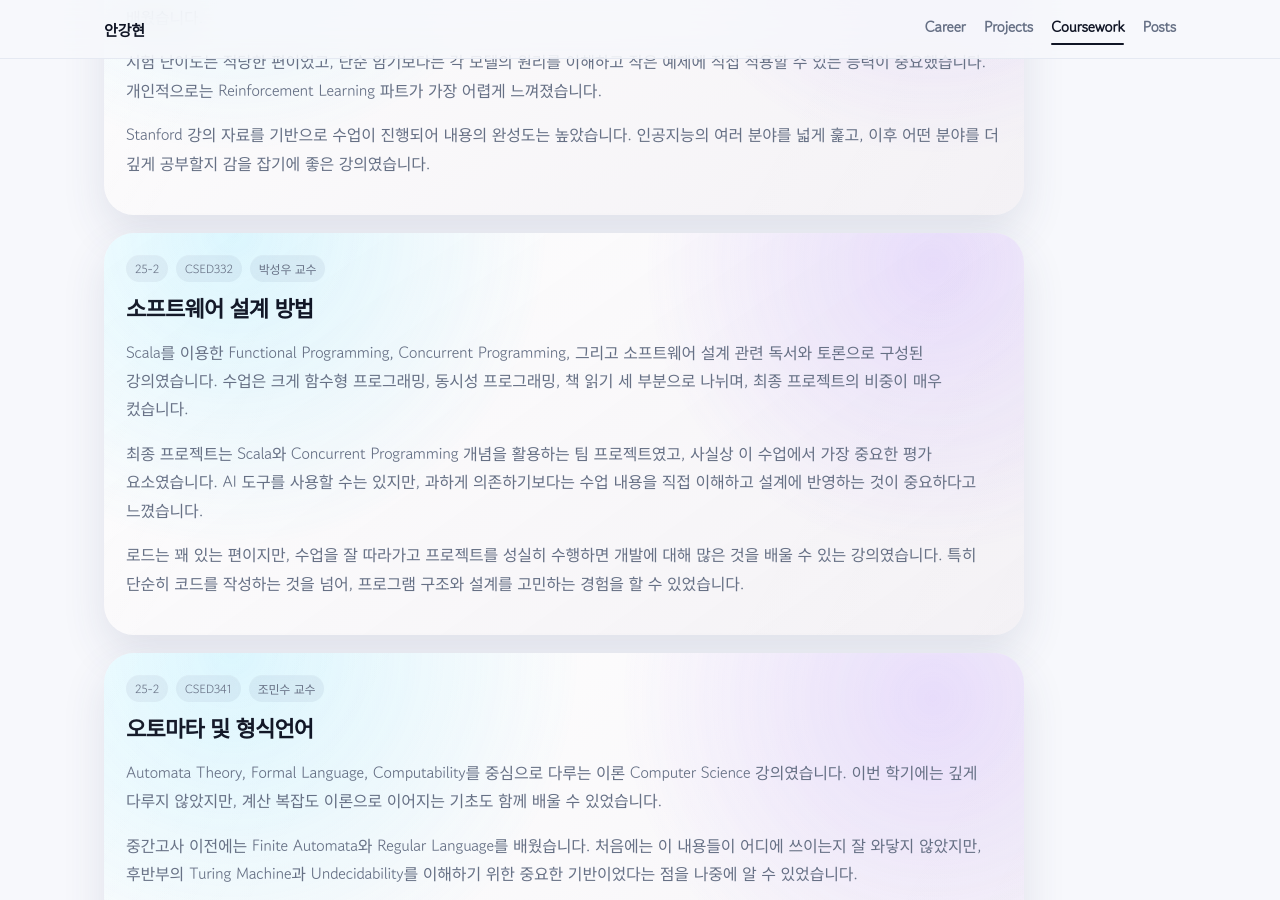
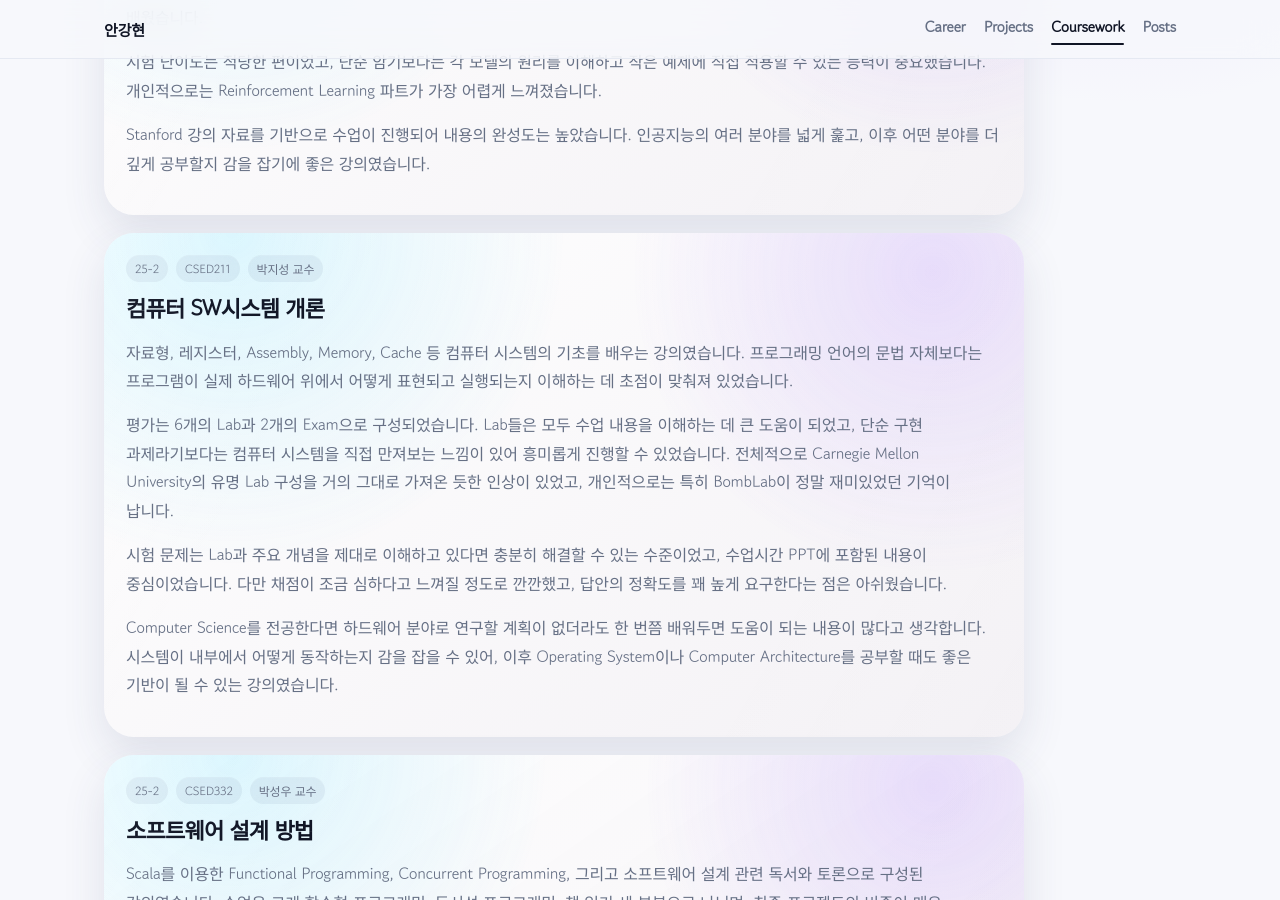
Before and after one commit to gimon0330/gimon0330.github.io, a Jekyll site: the page built from coursework.html, in a window 1280 px wide and 900 px high, scrolled down 871 px. Built offline with Jekyll 4.4.1, drawn with Linux system fonts in a browser that asks for light colours; some web fonts are replaced.

Commit message:
Add CSED211 course review

```diff
--- a/coursework.html
+++ b/coursework.html
@@ -39,6 +39,15 @@ layout: null
       </article>
 
       <article class="card reveal delay-2">
+        <div class="coursework-meta"><span class="pill">25-2</span><span class="pill">CSED211</span><span class="pill">박지성 교수</span></div>
+        <h3>컴퓨터 SW시스템 개론</h3>
+        <p>자료형, 레지스터, Assembly, Memory, Cache 등 컴퓨터 시스템의 기초를 배우는 강의였습니다. 프로그래밍 언어의 문법 자체보다는 프로그램이 실제 하드웨어 위에서 어떻게 표현되고 실행되는지 이해하는 데 초점이 맞춰져 있었습니다.</p>
+        <p>평가는 6개의 Lab과 2개의 Exam으로 구성되었습니다. Lab들은 모두 수업 내용을 이해하는 데 큰 도움이 되었고, 단순 구현 과제라기보다는 컴퓨터 시스템을 직접 만져보는 느낌이 있어 흥미롭게 진행할 수 있었습니다. 전체적으로 Carnegie Mellon University의 유명 Lab 구성을 거의 그대로 가져온 듯한 인상이 있었고, 개인적으로는 특히 BombLab이 정말 재미있었던 기억이 납니다.</p>
+        <p>시험 문제는 Lab과 주요 개념을 제대로 이해하고 있다면 충분히 해결할 수 있는 수준이었고, 수업시간 PPT에 포함된 내용이 중심이었습니다. 다만 채점이 조금 심하다고 느껴질 정도로 깐깐했고, 답안의 정확도를 꽤 높게 요구한다는 점은 아쉬웠습니다.</p>
+        <p>Computer Science를 전공한다면 하드웨어 분야로 연구할 계획이 없더라도 한 번쯤 배워두면 도움이 되는 내용이 많다고 생각합니다. 시스템이 내부에서 어떻게 동작하는지 감을 잡을 수 있어, 이후 Operating System이나 Computer Architecture를 공부할 때도 좋은 기반이 될 수 있는 강의였습니다.</p>
+      </article>
+
+      <article class="card reveal delay-2">
         <div class="coursework-meta"><span class="pill">25-2</span><span class="pill">CSED332</span><span class="pill">박성우 교수</span></div>
         <h3>소프트웨어 설계 방법</h3>
         <p>Scala를 이용한 Functional Programming, Concurrent Programming, 그리고 소프트웨어 설계 관련 독서와 토론으로 구성된 강의였습니다. 수업은 크게 함수형 프로그래밍, 동시성 프로그래밍, 책 읽기 세 부분으로 나뉘며, 최종 프로젝트의 비중이 매우 컸습니다.</p>
```
